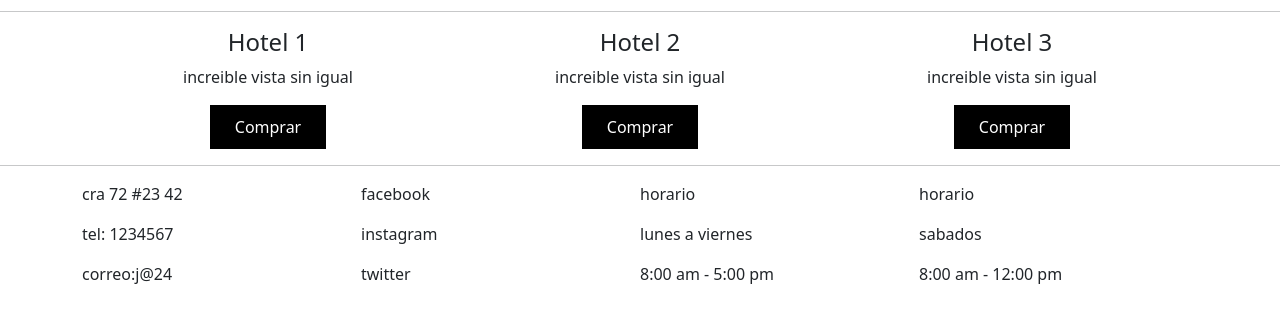
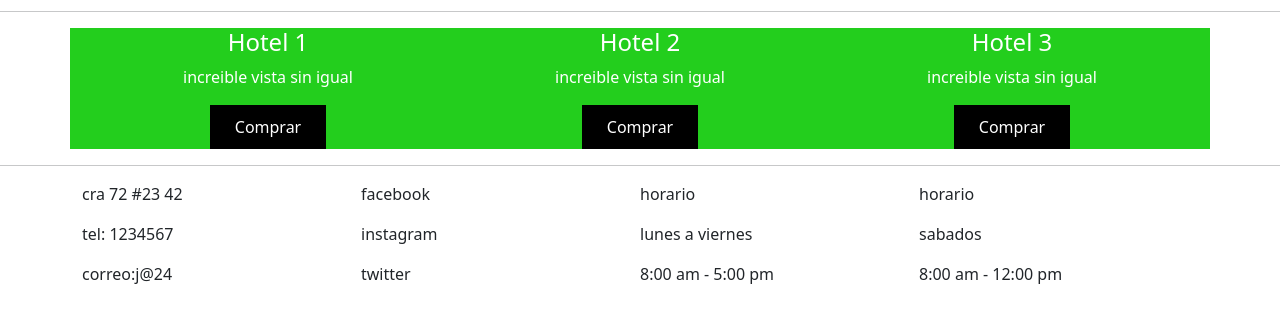
Before and after one commit to juan123E/InicioDeveloper, a website: page index.html in a window 1280 px wide. Shown: the part 53-376 px from the top of the page. Drawn offline with nearby package versions, Linux system fonts and the light colour scheme.

Commit message:
primer entrega

````diff
--- a/css/main.css
+++ b/css/main.css
@@ -14,8 +14,10 @@
     color: white;
 
 }
-.list-group-item{
-    background-color: rgb(16, 169, 62);
-    color: rgb(25, 232, 204);
-
+.importante{
+    background-color: rgb(35, 206, 29);
+    color: white;
+    text-align: center;
 }
+```
+```
--- a/index.html
+++ b/index.html
@@ -14,7 +14,7 @@
         <h1 class="text-center-importante">Hoteles</h1>
     </div>
     <hr>
-    <div class="container text-center">
+    <div class="container importante">
         <div class = "d-flex">
             <div class = "col">
                 <h4>Hotel 1</h4>
````
